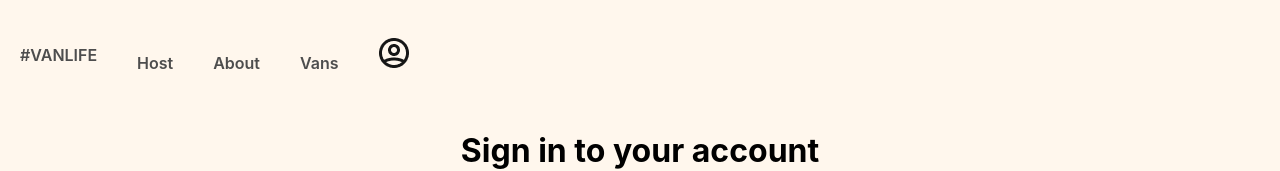
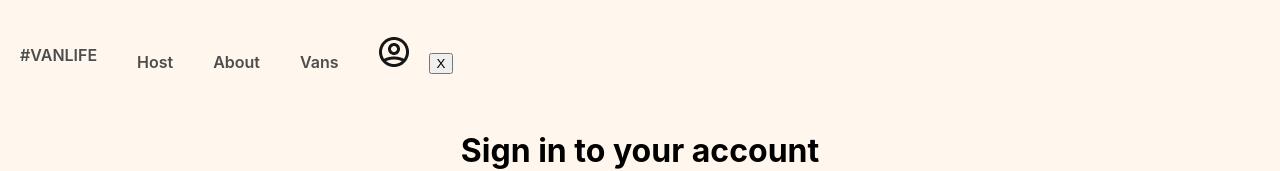
Before and after one commit to IsauroRuvalcaba/van-life, a React (Vite) app: page /login in a window 1280 px wide. Shown: the top 171 px of the page. Built offline with nearby package versions, Linux system fonts and the light colour scheme; what miragejs would draw is missing.

Commit message:
added a redirect to login. redirect can be used in non-functional components to navigate to different page. Important to know. Also added replace to Form component so when clicking the back button after loging in it skips the login page.

```diff
--- a/src/components/Header.jsx
+++ b/src/components/Header.jsx
@@ -4,6 +4,11 @@
 
 export default function Header() {
   //HostLayout.jsx has the other verstion of active link with NavLink
+
+  //momentarily here to remove the loggedIn key in local storage while in development
+  function fakeLogOut() {
+    localStorage.removeItem("loggedin");
+  }
 
   return (
     <>
@@ -32,6 +37,7 @@
           <Link to="login" className="login-link">
             <img src={imageUrl} className="login-icon" />
           </Link>
+          <button onClick={fakeLogOut}>X</button>
         </nav>
       </header>
     </>
--- a/src/pages/Login.jsx
+++ b/src/pages/Login.jsx
@@ -1,5 +1,5 @@
 import React, { useEffect, useState } from "react";
-import { Form, useLoaderData, useNavigate } from "react-router-dom";
+import { Form, redirect, useLoaderData, useNavigate } from "react-router-dom";
 import { loginUser } from "../api";
 
 export function loader({ request }) {
@@ -15,8 +15,8 @@
   const data = await loginUser({ email: email, password: password });
   localStorage.setItem("loggedin", true);
 
-  console.log(data);
-  return null;
+  //! redirect can be used in non-functional components to navigate to different page
+  return redirect("/host");
 }
 
 export default function Login() {
@@ -44,7 +44,9 @@
       {message && <h3 className="red">{message}</h3>}
       {error && <h3 className="red">{error.message}</h3>}
 
-      <Form method="post" className="login-form">
+      {/* replace will prevent from going back to login page in history stack */}
+      {/* it's better to put this logic in the loader of login page. prevents any access */}
+      <Form method="post" className="login-form" replace>
         <input name="email" type="email" placeholder="Email address" />
         <input name="password" type="password" placeholder="Password" />
         <button disabled={status === "submitting"}>
```
